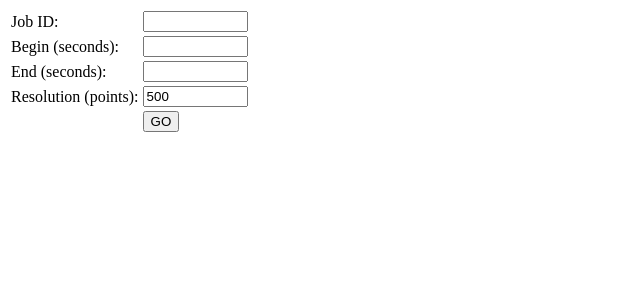
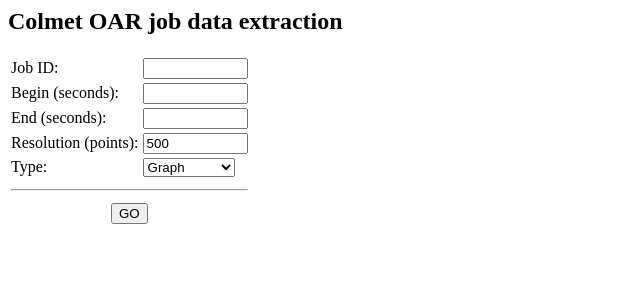
Before and after one commit to oar-team/colmet_web, a Flask app: page /form/job in a window 1280 px wide. Shown: the top 300 px of the page, without its empty margins (0-640 px from the left). Run offline with Flask 2, Linux system fonts and the light colour scheme.

Commit message:
Now we can choose to get raw data instead of graphs

```diff
--- a/protos/flask_mpld3_oarapi/colmet_web.py
+++ b/protos/flask_mpld3_oarapi/colmet_web.py
@@ -18,7 +18,7 @@
 ####################################################################
 from flask import Flask
 app = Flask(__name__)
-from flask import request,render_template,url_for,abort,redirect
+from flask import request,render_template,url_for,abort,redirect,make_response
 import sys
 import h5py
 import numpy as np
@@ -75,7 +75,7 @@
     """
     return get('/jobs/details',CACHING_JOBS_FILE,CACHING_JOBS_DELAY)["items"]
 
-def get_job_metrics(id):
+def get_job_metrics(id,raw=0):
     """
         Get colmet metrics for a given job
     """
@@ -84,7 +84,10 @@
     if r.status_code != 200:
         print ("Could not get colmet data for job "+str(id))
         r.raise_for_status()
-    return json.loads(zlib.decompress(r.content,zlib.MAX_WBITS|32))
+    if raw==1:
+      return r.content
+    else:
+      return json.loads(zlib.decompress(r.content,zlib.MAX_WBITS|32))
 
 
 def compute_cumul(data):
@@ -149,6 +152,18 @@
     t_min=int(request.args.get('t_min', '0'))
     t_max=int(request.args.get('t_max', '7200'))
     total_points=int(request.args.get('resolution', '500'))
+    type=request.args.get('type', 'graph')
+
+    # Return raw data (extract only)
+    if type == "extract":
+        metrics=get_job_metrics(id,1)
+        response = make_response()
+        response.headers['Content-type']='application/json'
+        response.headers['Content-Encoding']='gzip'
+        response.headers['Content-Disposition']='attachment'
+        response.data=metrics
+        return response
+
     # Prepare graphs
     fig={}
     graph={}
--- a/protos/flask_mpld3_oarapi/templates/form_job.html
+++ b/protos/flask_mpld3_oarapi/templates/form_job.html
@@ -1,9 +1,17 @@
+<h2>Colmet OAR job data extraction</h2>
 <FORM ACTION=../graph/job METHOD=GET>
 <TABLE>
 <TR><TD>Job ID:</TD><TD><INPUT TYPE=text SIZE=10 NAME=id VALUE="{{def_id}}"></TD></TR>
 <TR><TD>Begin (seconds):</TD><TD><INPUT TYPE=text NAME=t_min VALUE="{{def_begin}}" SIZE=10></TD></TD></TR>
 <TR><TD>End (seconds):</TD><TD><INPUT TYPE=text NAME=t_max VALUE="{{def_end}}" SIZE=10></TD></TD></TR>
 <TR><TD>Resolution (points):</TD><TD><INPUT TYPE=text NAME=resolution VALUE="{{def_res}}" SIZE=10></TD></TD></TR>
-<TR><TD></TD><TD><INPUT TYPE=submit NAME=ok VALUE=GO></TD></TD></TR>
+<TR><TD>Type:</TD><TD>
+  <SELECT name=type>
+    <OPTION VALUE="graph">Graph</OPTION>
+    <OPTION VALUE="extract">Extract only</OPTION>
+  </SELECT>
+</TD></TD></TR>
+<TR><TD COLSPAN=2><HR></TD></TR>
+<TR><TD COLSPAN=2><CENTER><INPUT TYPE=submit NAME=ok VALUE=GO></CENTER></TD></TD></TR>
 </TABLE>
 </FORM>
```
